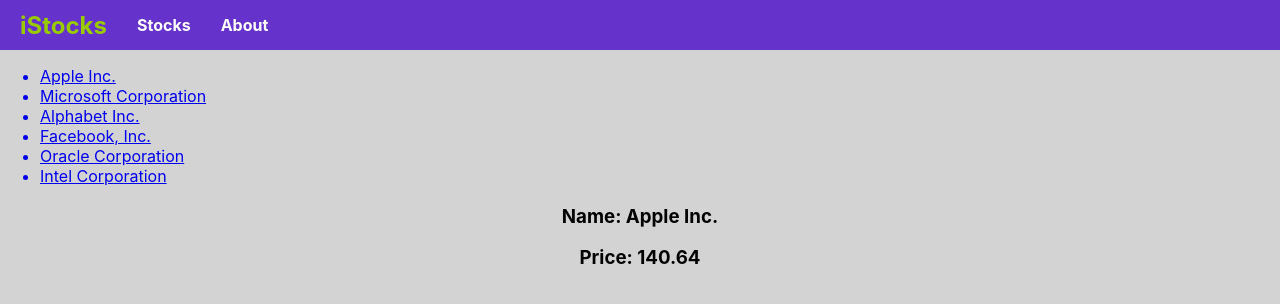
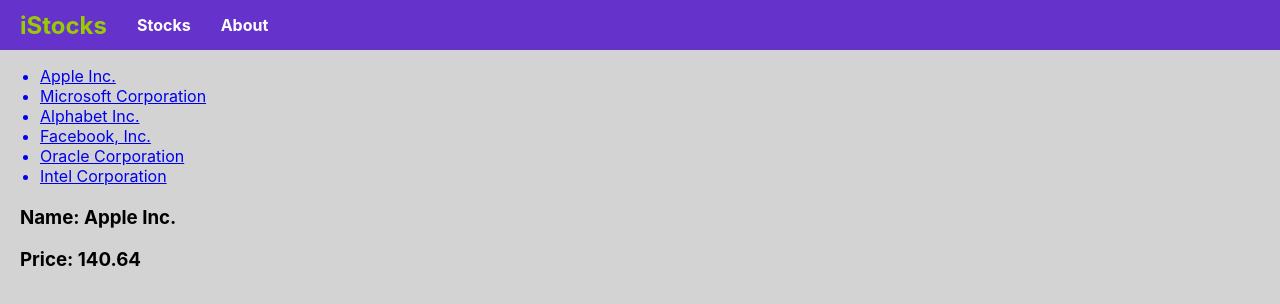
Before and after one commit to jihok0519/react-router-lab, a React (Create React App) app: page /stocks/AAPL in a window 1280 px wide. Shown: the top 304 px of the page. Built offline with nearby package versions, Linux system fonts and the light colour scheme.

Commit message:
added className to make styling easier

```diff
--- a/src/pages/StocksInfo.js
+++ b/src/pages/StocksInfo.js
@@ -3,7 +3,7 @@
 const StockInfo = (props) => {
   const stock = props.stockData.filter( data => data.symbol === props.match.params.symbol)[0]
   return (
-    <div>
+    <div className="stockInfo">
       <h3>Name: {stock.name}</h3>
       <h3>Price: {stock.lastPrice}</h3>
     </div>
```
